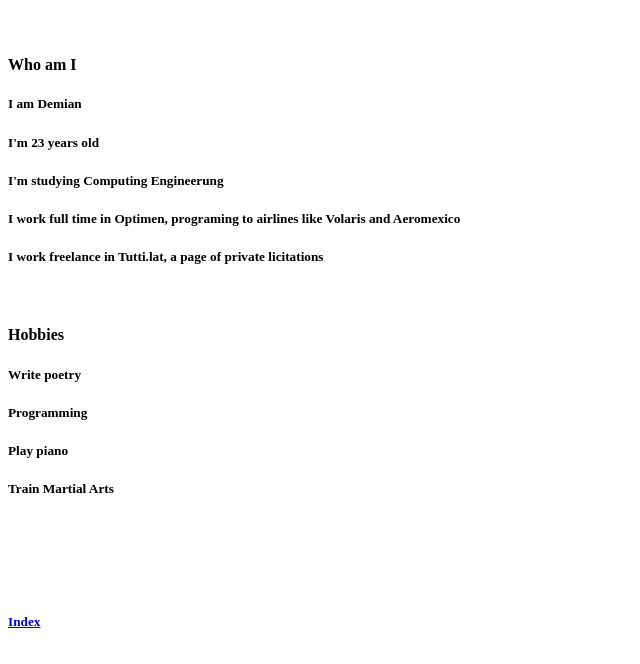
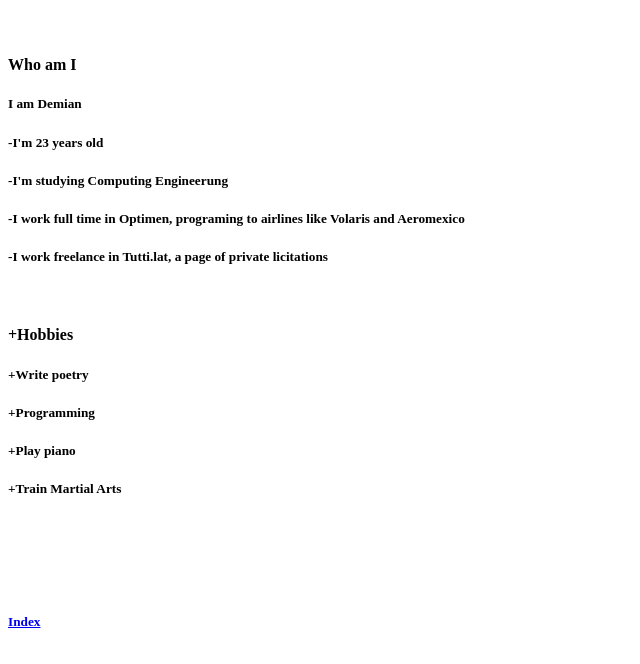
Before and after one commit to Khero001/ddm.github.io, a plain HTML site: page personal.html in a window 1280 px wide. Shown: the part 38-702 px from the top of the page, without its empty margins (0-640 px from the left). Drawn offline with Linux system fonts and the light colour scheme.

Commit message:
Update personal.html

```diff
--- a/personal.html
+++ b/personal.html
@@ -9,16 +9,16 @@
     <h5>
       I am Demian
     </h5>
-    <h5>I'm 23 years old</h5>
-    <h5>I'm studying Computing Engineerung</h5>
-    <h5>I work full time in Optimen, programing to airlines like Volaris and Aeromexico</h5>
-    <h5>I work freelance in Tutti.lat, a page of private licitations</h5>
+    <h5>-I'm 23 years old</h5>
+    <h5>-I'm studying Computing Engineerung</h5>
+    <h5>-I work full time in Optimen, programing to airlines like Volaris and Aeromexico</h5>
+    <h5>-I work freelance in Tutti.lat, a page of private licitations</h5>
     <br>
-    <h4>Hobbies</h4>
-    <h5>Write poetry</h5>
-    <h5>Programming</h5>
-    <h5>Play piano</h5>
-    <h5>Train Martial Arts</h5>
+    <h4>+Hobbies</h4>
+    <h5>+Write poetry</h5>
+    <h5>+Programming</h5>
+    <h5>+Play piano</h5>
+    <h5>+Train Martial Arts</h5>
     <br>
     <br>
     <br>
```
